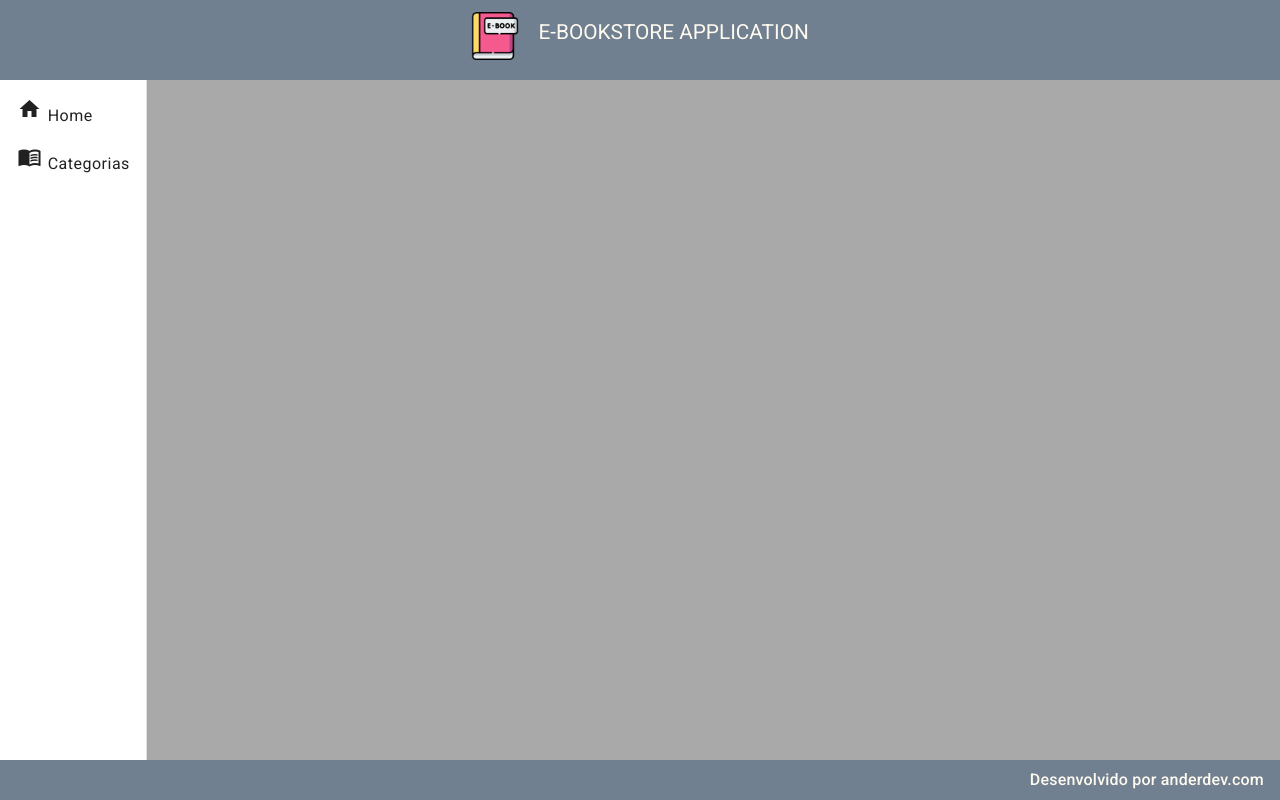
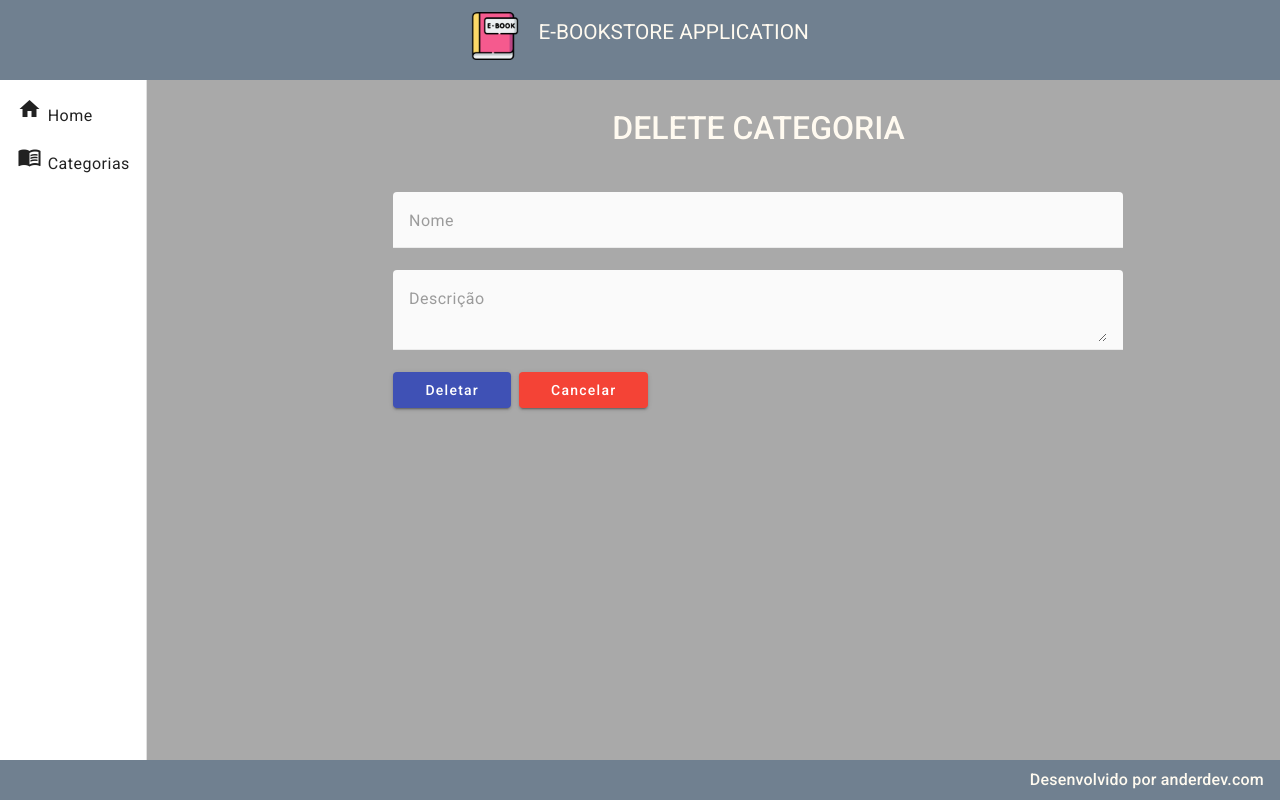
Before and after one commit to andersonrocha1/e-bookstore-frontend, an Angular app: page /categorias/delete/1 in a window 1280 px wide. Before the commit this address led to /. Built offline with nearby package versions, Linux system fonts and the light colour scheme; no server answers.

Commit message:
Alguns ajustes e método DELETE implementado

```diff
--- a/src/app/app-routing.module.ts
+++ b/src/app/app-routing.module.ts
@@ -3,6 +3,7 @@
 import { CategoriaReadComponent } from './components/views/categoria/categoria-read/categoria-read.component';
 import { HomeComponent } from './components/views/home/home.component';
 import { CategoriaCreateComponent } from './components/views/categoria/categoria-create/categoria-create.component';
+import { CategoriaDeleteComponent } from './components/views/categoria/categoria-delete/categoria-delete.component';
 
 
 const routes: Routes = [
@@ -17,6 +18,10 @@
   {
     path:'categorias/create',
     component: CategoriaCreateComponent
+  },
+  {
+    path:'categorias/delete/:id',
+    component: CategoriaDeleteComponent
   }
 ];
 
--- a/src/app/app.module.ts
+++ b/src/app/app.module.ts
@@ -22,6 +22,7 @@
 import { MatInputModule } from '@angular/material/input';
 import { MatFormFieldModule } from '@angular/material/form-field';
 import { MatSnackBarModule } from '@angular/material/snack-bar';
+import { CategoriaDeleteComponent } from './components/views/categoria/categoria-delete/categoria-delete.component';
 
 @NgModule({
   declarations: [
@@ -32,6 +33,7 @@
     HomeComponent,
     CategoriaReadComponent,
     CategoriaCreateComponent,
+    CategoriaDeleteComponent,
   ],
   imports: [
     BrowserModule,
--- /dev/null
+++ b/src/app/components/views/categoria/categoria-delete/categoria-delete.component.css
@@ -0,0 +1,27 @@
+form{
+  text-align: center;
+  width: 70%;
+  margin: 2rem auto 0 auto;
+}
+
+h1{
+  font-size: 2rem;
+  color: floralwhite;
+  font-weight: 500;
+  margin-bottom: 3rem;
+}
+
+.formcat {
+  width: 100%;
+}
+
+.buttons{
+  width: 100%;
+  text-align: start;
+}
+
+button{
+  margin-right: .5rem;
+  padding-right: 2rem;
+  padding-left: 2rem;
+}
--- /dev/null
+++ b/src/app/components/views/categoria/categoria-delete/categoria-delete.component.html
@@ -0,0 +1,17 @@
+<form>
+  <h1>DELETE CATEGORIA</h1>
+
+  <mat-form-field class="formcat">
+    <mat-label>Nome</mat-label>
+    <input matInput [(ngModel)]="categoria.nome" type="text" name="nome" disabled="true">
+  </mat-form-field>
+  <mat-form-field class="formcat">
+    <mat-label>Descrição</mat-label>
+    <textarea matInput [(ngModel)]="categoria.descricao" type="text" name="descricao" disabled="true"></textarea>
+  </mat-form-field>
+  <div class="buttons">
+    <button (click)="deletar()" class="mat-elevation-z8" mat-raised-button color="primary">Deletar</button>
+
+    <button (click)="cancelar()" class="mat-elevation-z8" mat-raised-button color="warn">Cancelar</button>
+  </div>
+</form>
--- /dev/null
+++ b/src/app/components/views/categoria/categoria-delete/categoria-delete.component.ts
@@ -0,0 +1,50 @@
+import { Component, OnInit } from '@angular/core';
+import { ActivatedRoute, Router } from '@angular/router';
+import { CategoriaService } from '../categoria.service';
+import { Categoria } from '../categoria.model';
+
+@Component({
+  selector: 'app-categoria-delete',
+  templateUrl: './categoria-delete.component.html',
+  styleUrls: ['./categoria-delete.component.css']
+})
+export class CategoriaDeleteComponent implements OnInit {
+
+  categoria: Categoria = {
+    id: '',
+    nome: '',
+    descricao: ''
+  }
+
+  constructor (private service: CategoriaService, private route: ActivatedRoute,
+    private router: Router){}
+
+  ngOnInit(): void {
+    this.categoria.id = this.route.snapshot.paramMap.get('id')!
+    this.findById();
+  }
+
+  findById(): void {
+    this.service.findById(this.categoria.id!).subscribe((resposta) =>{
+      this.categoria.nome = resposta.nome
+      this.categoria.descricao = resposta.descricao
+    });
+  }
+
+  deletar(): void {
+
+       this.service.delete(this.categoria.id!).subscribe((resposta) => {
+       this.router.navigate(['categorias'])
+       this.service.mensagem("Categoria removida com sucesso!")
+
+    }, err => {
+        this.service.mensagem(err.error.message);
+    })
+
+    }
+
+    cancelar(): void {
+      this.router.navigate(['categorias'])
+    }
+
+}
--- a/src/app/components/views/categoria/categoria-read/categoria-read.component.html
+++ b/src/app/components/views/categoria/categoria-read/categoria-read.component.html
@@ -42,7 +42,7 @@
                 <a class="edit" href="#">
                     <i class ="material-icons">edit</i>
                 </a>
-                <a class="delete" href="#">
+                <a class="delete" routerLink="delete/{{ row.id }}">
                     <i class ="material-icons">delete</i>
                 </a>
             </td>
--- a/src/app/components/views/categoria/categoria-read/categoria-read.component.ts
+++ b/src/app/components/views/categoria/categoria-read/categoria-read.component.ts
@@ -22,7 +22,6 @@
 
   findAll(){
     this.service.findAll().subscribe(resposta =>{
-      console.log(resposta);
       this.categorias = resposta;
     })
   }
--- a/src/app/components/views/categoria/categoria.service.ts
+++ b/src/app/components/views/categoria/categoria.service.ts
@@ -15,9 +15,16 @@
 
   constructor(private http: HttpClient, private _snack: MatSnackBar) { }
 
-  findAll():Observable<Categoria[]>{
+  findAll():Observable<Categoria[]> {
   const url = `${this.baseUrl}categorias`
     return this.http.get<Categoria[]>(url)
+  }
+
+  findById(id: String): Observable<Categoria> {
+
+    const url = `${this.baseUrl}categorias/${id}`
+    return this.http.get<Categoria>(url)
+
   }
 
   create(categoria: Categoria):Observable<Categoria> {
@@ -26,11 +33,18 @@
 
   }
 
+  delete(id: String):Observable<void> {
+    const url = `${this.baseUrl}categorias/${id}`
+    return this.http.delete<void>(url);
+}
+
   mensagem(msg: String): void{
       this._snack.open(`${msg}`, 'OK',{
         horizontalPosition: 'end',
         verticalPosition: 'top',
-        duration: 3000
+        duration: 6000
       })
   }
+
+
 }
--- a/src/app/components/views/categoria/categorias.ts
+++ b/src/app/components/views/categoria/categorias.ts
@@ -9,12 +9,12 @@
 })
 export class CategoriaService {
 
-  baseUrl: String = environment.baseUrl;
+  baseUrl: String = environment.BASE_URL;
 
   constructor(private http: HttpClient) { }
 
   findAll():Observable<Categoria[]>{
-  const url = `${this.baseUrl}/categorias`
+  const url = `${this.baseUrl}categorias`
     return this.http.get<Categoria[]>(url)
   }
 }
```
Also changed, not shown: 1 other file (tests, documents, lock files or other folders).
